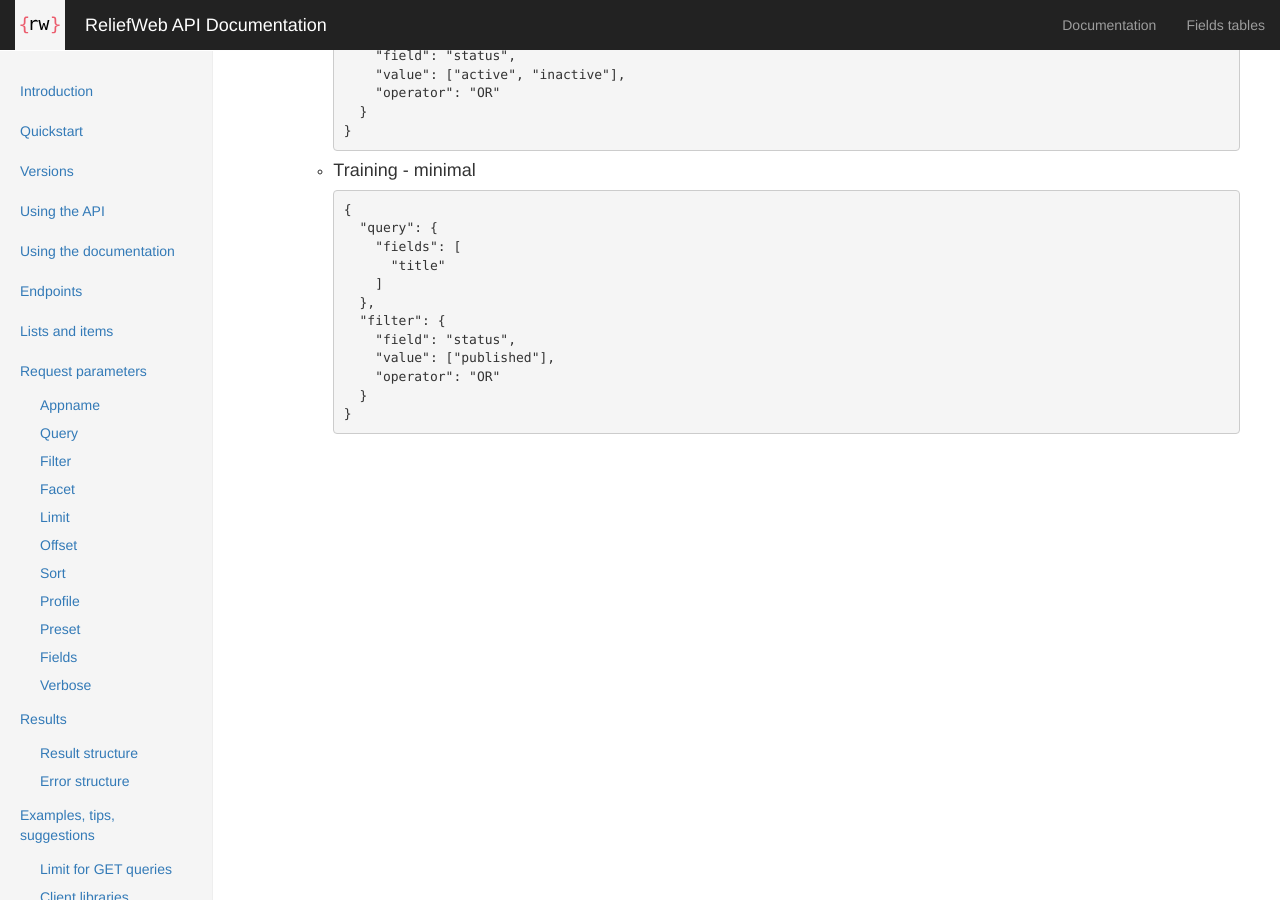
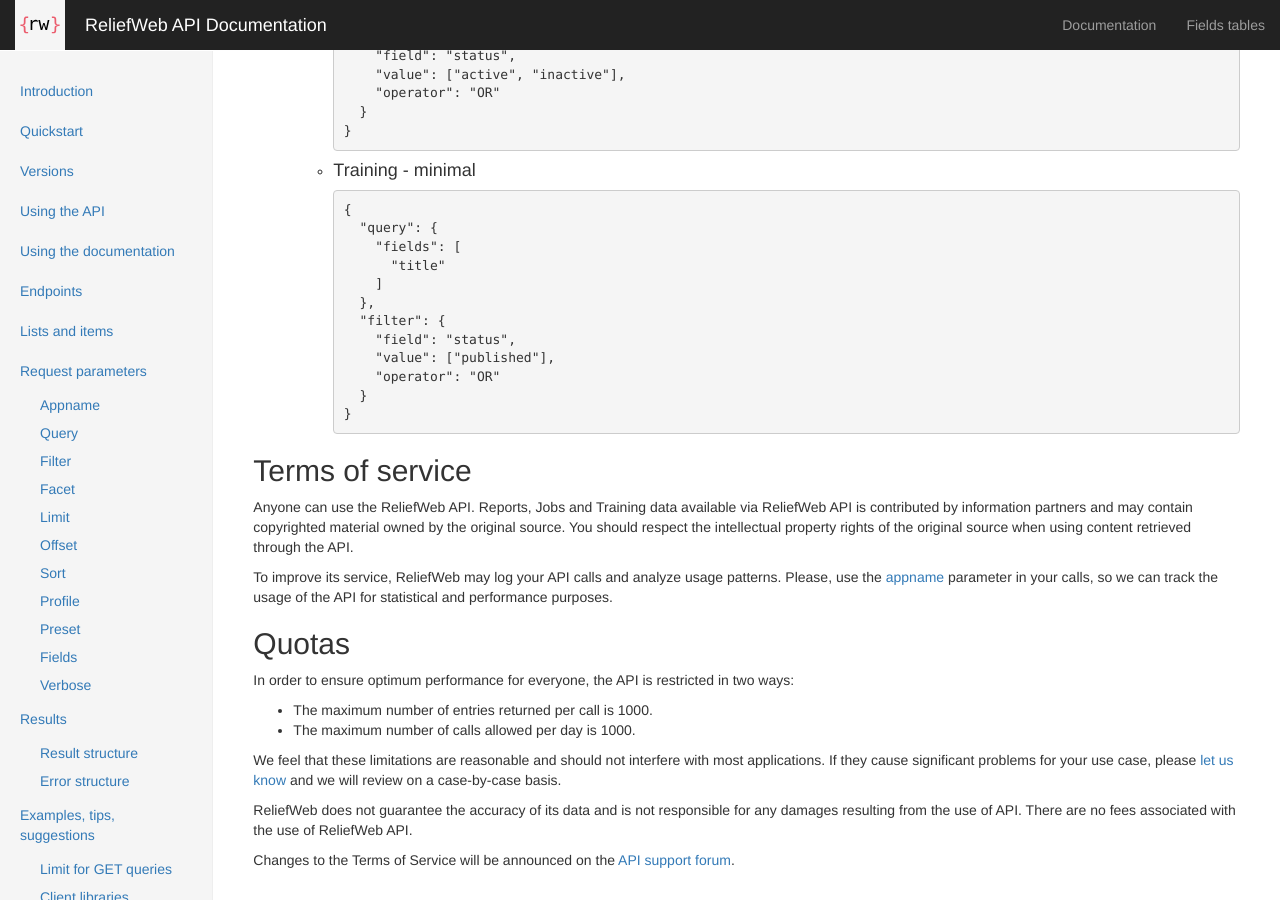
Before and after one commit to UN-OCHA/rwint-api-doc, a Jekyll site: the page index.html, which Jekyll copies as it is, in a window 1280 px wide and 900 px high, scrolled down 43718 px. Built offline with Jekyll 4.4.1, drawn with Linux system fonts in a browser that asks for light colours.

Commit message:
add tos and quotas sections

```diff
--- a/index.html
+++ b/index.html
@@ -103,6 +103,8 @@
               <li><a href="#preset-latest">Latest</a></li>
               <li><a href="#preset-minimal">Minimal</a></li>
             </ul>
+            <li><a href="#tos">Terms of service</a></li>
+            <li><a href="#quotas">Quotas</a></li>
           </ul>
         </div>
         <div class="col-sm-9 col-sm-offset-3 col-md-10 col-md-offset-2 main">
@@ -2915,6 +2917,28 @@
               </ul>
             </li>
           </ul>
+
+          <h2 id="tos">Terms of service</h2>
+
+          <p>Anyone can use the ReliefWeb API. Reports, Jobs and Training data available via ReliefWeb API is contributed by information partners and may contain copyrighted material owned by the original source. You should respect the intellectual property rights of the original source when using content retrieved through the API.</p>
+
+          <p>To improve its service, ReliefWeb may log your API calls and analyze usage patterns. Please, use the <a href="#appname">appname</a> parameter in your calls, so we can track the usage of the API for statistical and performance purposes.</p>
+
+          <h2 id="quotas">Quotas</h2>
+
+          <p>In order to ensure optimum performance for everyone, the API is restricted in two ways:</p>
+
+            <ul>
+              <li>The maximum number of entries returned per call is 1000.</li>
+              <li>The maximum number of calls allowed per day is 1000.</li>
+            </ul>
+
+          <p>We feel that these limitations are reasonable and should not interfere with most applications. If they cause significant problems for your use case, please <a href="https://reliefweb.int/contact">let us know</a> and we will review on a case-by-case basis.</p>
+
+          <p>ReliefWeb does not guarantee the accuracy of its data and is not responsible for any damages resulting from the use of API. There are no fees associated with the use of ReliefWeb API.</p>
+
+          <p>Changes to the Terms of Service will be announced on the <a href="https://groups.google.com/forum/#!forum/rw-api-dev">API support forum</a>.</p>
+
         </div>
       </div>
     </div>
```
